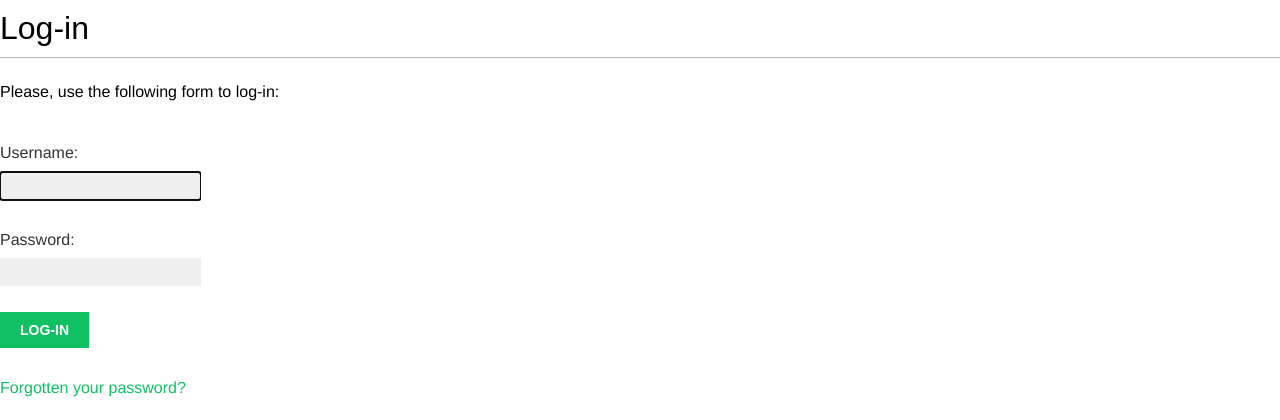
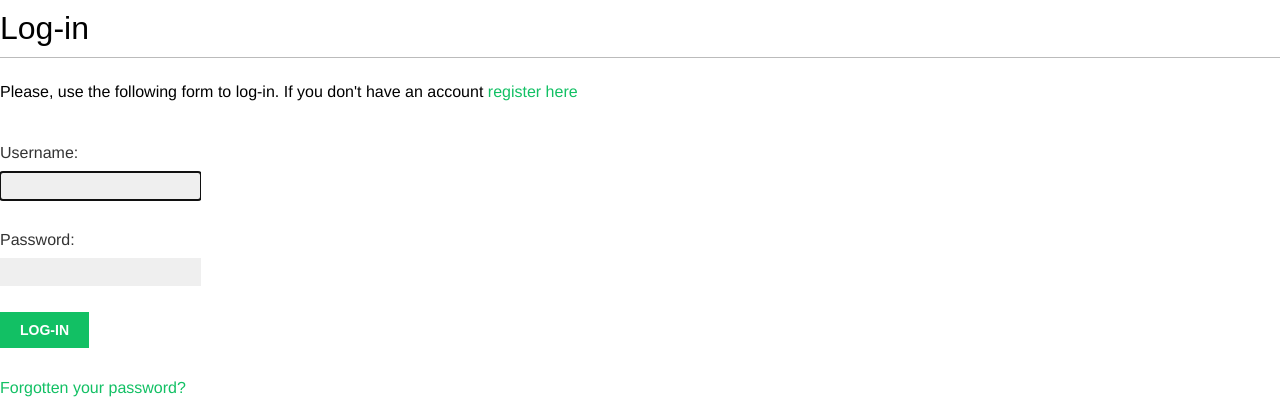
Before and after one commit to AmirMohammadKargar/Bookmark-Django, a Django app: page /account/login/ in a window 1280 px wide. Shown: the part 47-467 px from the top of the page. Run offline with Django 3.2, Linux system fonts and the light colour scheme; some web fonts are replaced.

Commit message:
Update login template and add link to register page.

```diff
--- a/account/templates/registration/login.html
+++ b/account/templates/registration/login.html
@@ -5,7 +5,10 @@
 {% if form.errors %}
 <p>Your username and password didn't match. Please try again.</p>
 {% else %}
-<p>Please, use the following form to log-in:</p>
+<p>
+  Please, use the following form to log-in. If you don't have an account
+  <a href="{% url 'register' %}">register here</a>
+</p>
 {% endif %}
 <div class="login-form">
   <form action="{% url 'login' %}" method="post">
```
Also changed, not shown: db.sqlite3.
